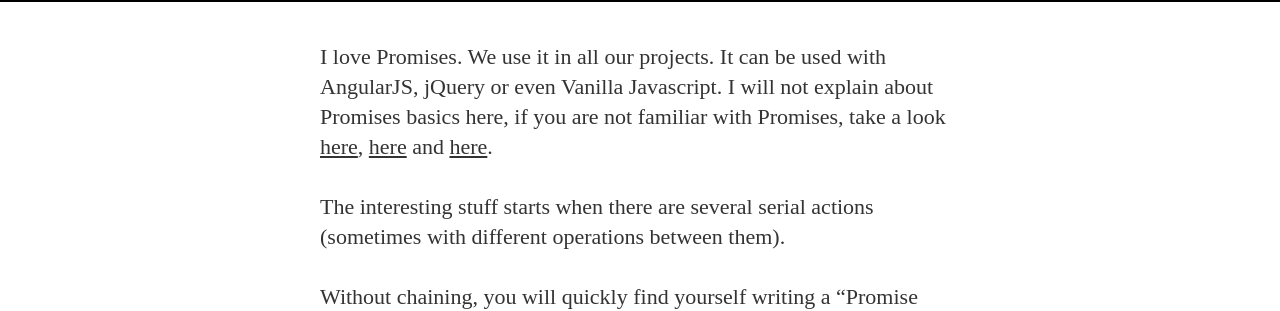
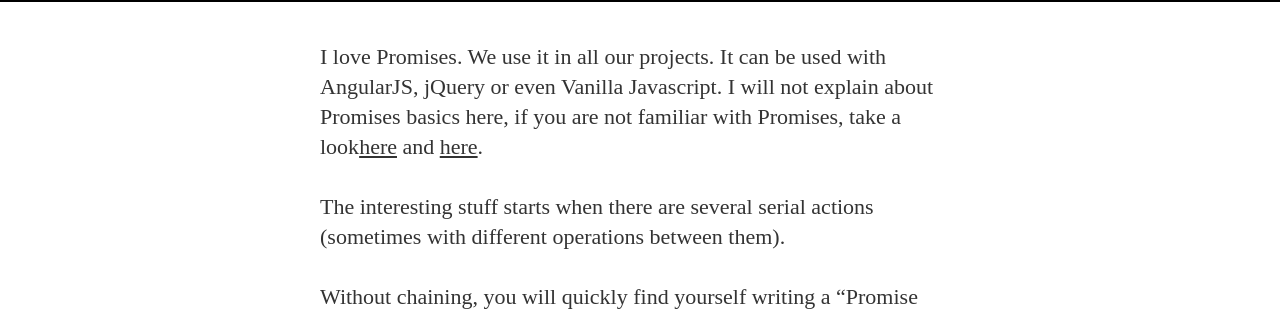
Before and after one commit to Morgan-Leon/yanivefraim.github.io, a Jekyll site: the page built from _posts/2015-02-08-chain-your-promises-no-more-promise-soup.markdown, in a window 1280 px wide and 900 px high, scrolled down 772 px. Shown: the part 126-437 px from the top of the window. Built offline with Jekyll 4.4.1, drawn with Linux system fonts in a browser that asks for light colours; nearby versions of some CDN libraries; some web fonts are replaced; Markdown is read by kramdown in place of the engine named in the settings; comment, search, counter and statistics services are not loaded.

Commit message:
remove broken link

```diff
--- a/_posts/2015-02-08-chain-your-promises-no-more-promise-soup.markdown
+++ b/_posts/2015-02-08-chain-your-promises-no-more-promise-soup.markdown
@@ -6,7 +6,7 @@
 image: /assets/images/soup.jpg
 ---
 
-I love Promises. We use it in all our projects. It can be used with AngularJS, jQuery or even Vanilla Javascript. I will not explain about Promises basics here, if you are not familiar with Promises, take a look [here](http://joseoncode.com/2011/09/26/a-walkthrough-jquery-deferred-and-promise/), [here](http://dailyjs.com/2014/02/20/promises-in-detail/) and [here](https://promisesaplus.com/).
+I love Promises. We use it in all our projects. It can be used with AngularJS, jQuery or even Vanilla Javascript. I will not explain about Promises basics here, if you are not familiar with Promises, take a look[here](http://dailyjs.com/2014/02/20/promises-in-detail/) and [here](https://promisesaplus.com/).
 
 The interesting stuff starts when there are several serial actions (sometimes with different operations between them).
 
```
